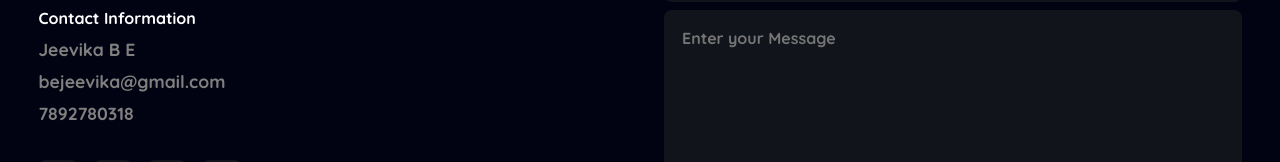
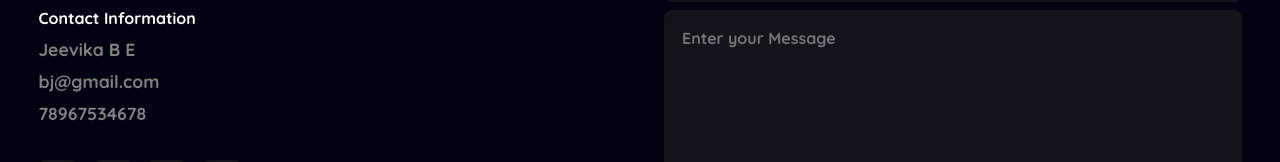
Before and after one commit to jeevikabe/PORTFOLIO, a plain HTML site: page index.html in a window 1280 px wide. Shown: the part 4583-4745 px from the top of the page. Drawn offline with nearby package versions, Linux system fonts and the light colour scheme; files whose address does not match are found by name.

Commit message:
Update index.html

```diff
--- a/index.html
+++ b/index.html
@@ -174,8 +174,8 @@
             <p>Contact Information</p>
         <div class="contact-list">
             <li><a href="#">Jeevika B E</a></li>
-            <li><a href="#">bejeevika@gmail.com</a></li>
-            <li><a href="#">7892780318</a></li>
+            <li><a href="#">bj@gmail.com</a></li>
+            <li><a href="#">78967534678</a></li>
         </div>
         <div class="contact-icons">
             <a href="#"><i class='bx bxl-linkedin-square'></i></a>
```
